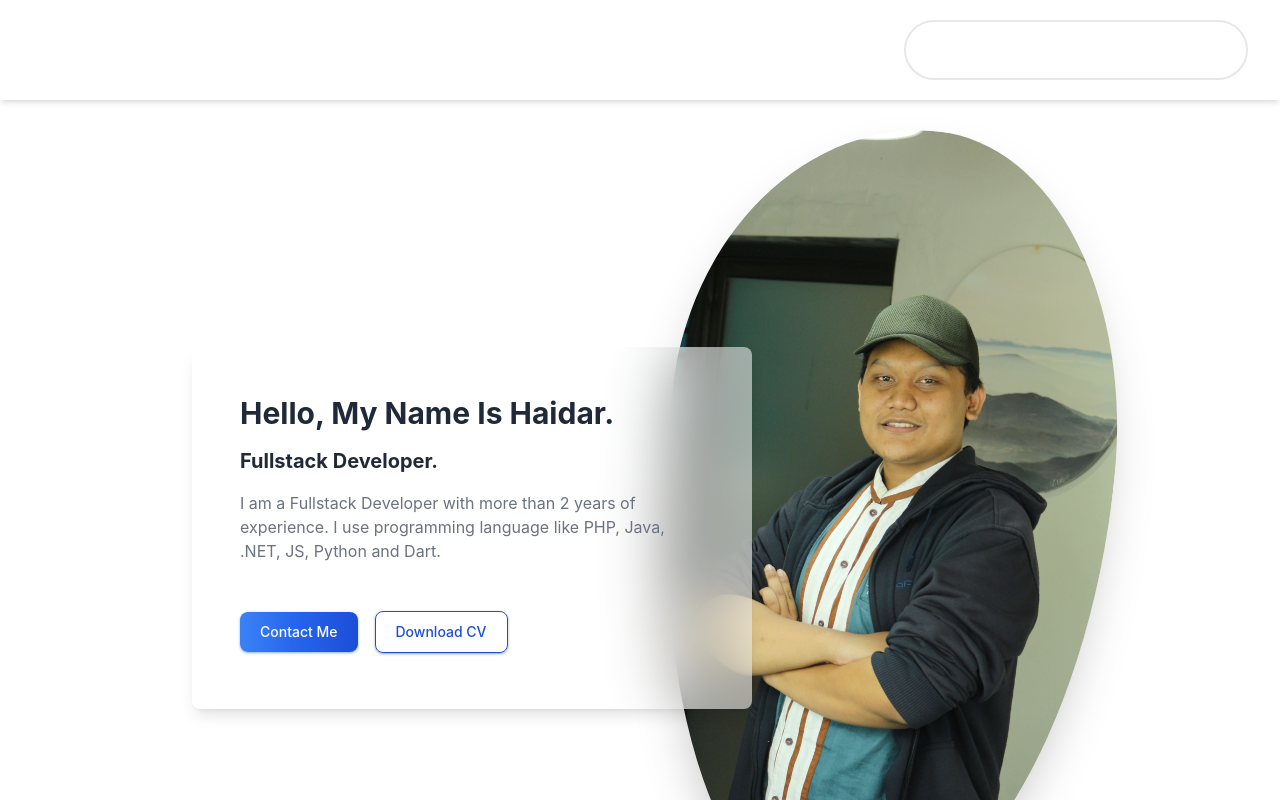
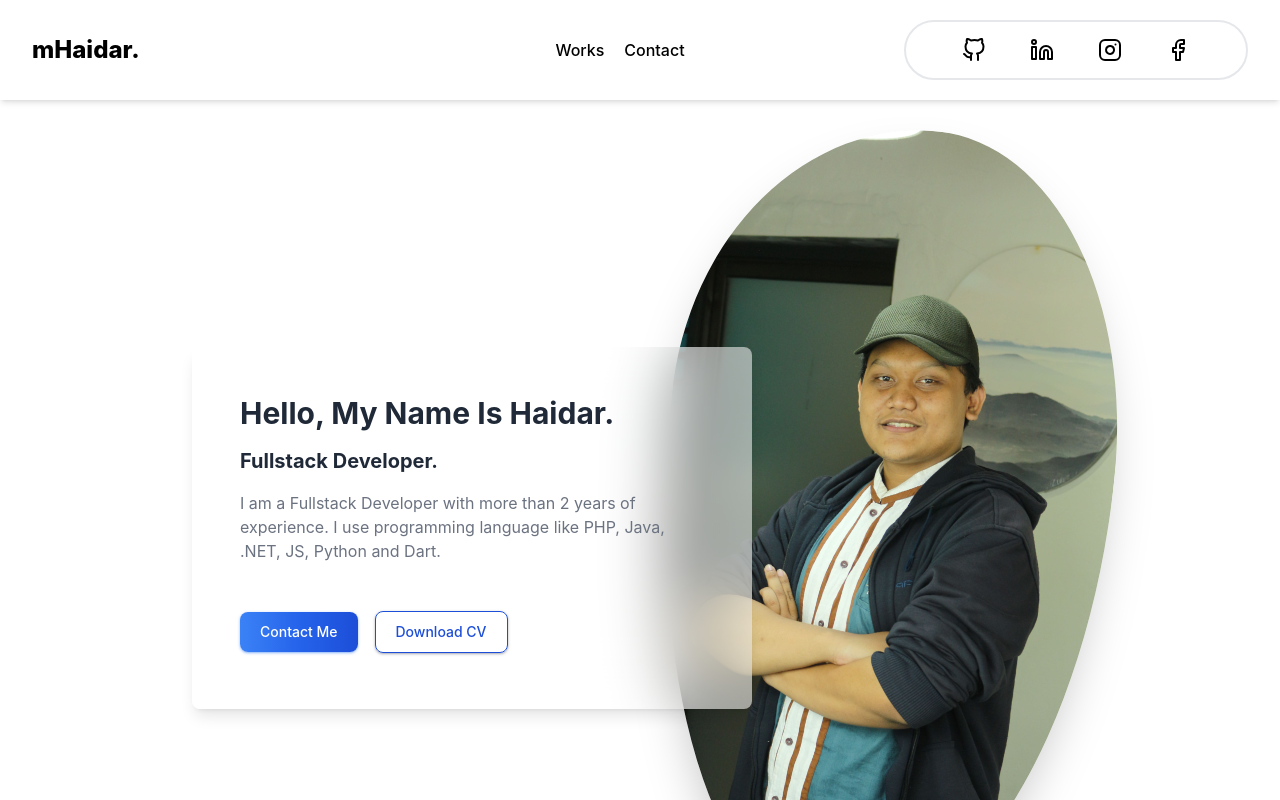
Before and after one commit to golz04/portfolio-web, a React (Create React App) app: page / in a window 1280 px wide. Shown: the top 800 px of the page. Built offline with nearby package versions, Linux system fonts and the light colour scheme.

Commit message:
useEffect in nav

```diff
--- a/src/components/navbar.jsx
+++ b/src/components/navbar.jsx
@@ -1,31 +1,74 @@
-import React from "react";
+import React, { useEffect, useState } from "react";
 import { GitHub, Linkedin, Instagram, Facebook } from 'react-feather';
 
 function Navbar() {
+    const [scrollY, setScrollY] = useState(0);
+
+    function trackScroll() {
+        setScrollY(window.pageYOffset);
+    }
+
+    function addBg() {
+        const nav = document.getElementById('custom-nav');
+        nav.classList.remove('bg-transparent');
+        nav.classList.add('bg-white');
+        nav.classList.add('text-black');
+        nav.classList.remove('text-white');
+        nav.style.transition = '.5s';
+    };
+
+    function removeBg() {
+        const nav = document.getElementById('custom-nav');
+        nav.classList.add('bg-transparent');
+        nav.classList.remove('bg-white');
+        nav.classList.remove('text-black');
+        nav.classList.add('text-white');
+        nav.style.transition = '.5s';
+    };
+
+    useEffect(() => {
+        function watchScroll() {
+            window.addEventListener("scroll", trackScroll);
+        }
+        watchScroll();
+
+        if (scrollY > 100) {
+            return () => {
+                console.log('halo')
+                addBg()
+            }
+        } else {
+            return () => {
+                removeBg()
+                console.log('hai')
+            }
+        }
+    });
+
     return(
         <div>
-            <section className="fixed w-full px-8 text-gray-700 bg-transparent body-font shadow-md" style={{zIndex: 10}}>
+            <section id="custom-nav" className="fixed w-full px-8 bg-transparent body-font shadow-md" style={{zIndex: 10}}>
                 <div className="container flex flex-col flex-wrap items-center justify-between py-5 mx-auto md:flex-row max-w-7xl">
-                    <a href="#_" className="relative z-10 flex items-center w-auto text-2xl font-extrabold leading-none text-white select-none">mHaidar.</a>
+                    <a href="#_" className="relative z-10 flex items-center w-auto text-2xl font-extrabold leading-none select-none">mHaidar.</a>
                     <nav className="top-0 left-0 z-0 flex items-center justify-center w-full h-full py-5 -ml-0 space-x-5 text-base md:-ml-5 md:py-0 md:absolute">
-                        <a href="#_" className="relative font-medium leading-6 text-white transition duration-150 ease-out hover:text-gray-900 custom-hover-nav">
+                        <a href="#_" className="relative font-medium leading-6 transition duration-150 ease-out hover:text-gray-900 custom-hover-nav">
                             <span className="block">Works</span>
                         </a>
-                        <a href="#_" className="relative font-medium leading-6 text-white transition duration-150 ease-out hover:text-gray-900 custom-hover-nav">
+                        <a href="#_" className="relative font-medium leading-6 transition duration-150 ease-out hover:text-gray-900 custom-hover-nav">
                             <span className="block">Contact</span>
                         </a>
                     </nav>
                     <div className="relative z-10 inline-flex items-center space-x-3 md:ml-5 lg:justify-end hidden md:block border-2 px-10 py-2 rounded-full">
-                        <a href="https://github.com/golz04" className="inline-flex items-center justify-center px-4 py-2 text-base font-medium leading-6 text-white whitespace-no-wrap focus:outline-none focus:shadow-none">
+                        <a href="https://github.com/golz04" className="inline-flex items-center justify-center px-4 py-2 text-base font-medium leading-6 whitespace-no-wrap focus:outline-none focus:shadow-none">
                             <GitHub />
                         </a>
-                        <a href="https://www.linkedin.com/in/muhammad-haidar-43b368152/" className="inline-flex items-center justify-center px-4 py-2 text-base font-medium leading-6 text-white whitespace-no-wrap focus:outline-none focus:shadow-none">
+                        <a href="https://www.linkedin.com/in/muhammad-haidar-43b368152/" className="inline-flex items-center justify-center px-4 py-2 text-base font-medium leading-6 whitespace-no-wrap focus:outline-none focus:shadow-none">
                             <Linkedin />
                         </a>
-                        <a href="https://www.instagram.com/muhammadhaidar862/" className="inline-flex items-center justify-center px-4 py-2 text-base font-medium leading-6 text-white whitespace-no-wrap focus:outline-none focus:shadow-none">
+                        <a href="https://www.instagram.com/muhammadhaidar862/" className="inline-flex items-center justify-center px-4 py-2 text-base font-medium leading-6 whitespace-no-wrap focus:outline-none focus:shadow-none">
                             <Instagram />
                         </a>
-                        <a href="https://www.facebook.com/" className="inline-flex items-center justify-center px-4 py-2 text-base font-medium leading-6 text-white whitespace-no-wrap focus:outline-none focus:shadow-none">
+                        <a href="https://www.facebook.com/" className="inline-flex items-center justify-center px-4 py-2 text-base font-medium leading-6 whitespace-no-wrap focus:outline-none focus:shadow-none">
                             <Facebook />
                         </a>
                     </div>
```
